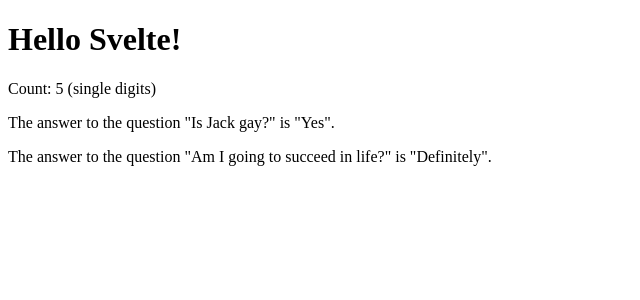
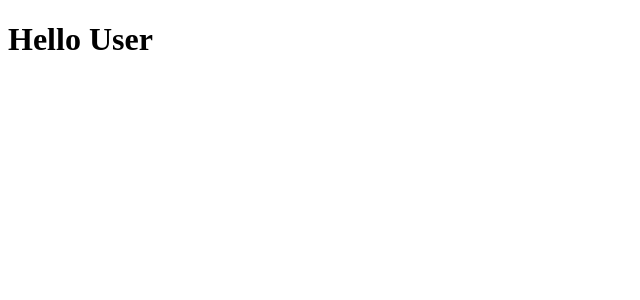
Before and after one commit to piggypiggyyoinkyoink/experimentation, a SvelteKit app in the folder svelte/: page / in a window 1280 px wide. Shown: the top 300 px of the page, without its empty margins (0-640 px from the left). Built offline with nearby package versions, Linux system fonts and the light colour scheme.

Commit message:
started new tutorial bc old one was bad

```diff
--- /dev/null
+++ b/svelte/src/lib/components/Header.svelte
@@ -0,0 +1,9 @@
+<script>
+    let {name} = $props();
+</script>
+
+<h1>Hello {name}</h1>
+
+<style>
+
+</style>
--- a/svelte/src/lib/components/counter.svelte
+++ /dev/null
@@ -1,14 +0,0 @@
-<script>
-    let count = $state({
-        value: 0,
-        note: "single digits",
-    });
-    setInterval(()=>{
-        count.value++;
-        if (count.value > 9){
-            count.note = `${count.value.toString().length} digits`;
-        }
-    }, 1000);
-</script>
-
-<p>Count: {count.value} ({count.note})</p>
--- a/svelte/src/lib/components/hello.svelte
+++ /dev/null
@@ -1 +0,0 @@
-<h1>Hello Svelte!</h1>
--- a/svelte/src/lib/components/questionAndAnswer.svelte
+++ /dev/null
@@ -1,12 +0,0 @@
-<script>
-    function getRandomAnswer(){
-        answers = ["Absolutely!", "Definitely", "Perhaps", "Let's see", "Not a chance", "Nope"]
-        return answers[Math.floor(Math.random()*answers.length)]
-    }
-    let answers = ["Absolutely!", "Definitely", "Perhaps", "Let's see", "Not a chance", "Nope"]
-
-    let { question = "Am I going to succeed in life?", answer=getRandomAnswer()} = $props();
-
-</script>
-
-<p> The answer to the question "{question}" is "{answer}".</p>
--- a/svelte/src/routes/+page.svelte
+++ b/svelte/src/routes/+page.svelte
@@ -1,18 +1,6 @@
 <script>
-    import Hello from "$lib/components/hello.svelte"
-    import QuestionAndAnswer from "$lib/components/questionAndAnswer.svelte";
-    import Counter from "$lib/components/counter.svelte";
-    function getAnswer(){
-        let list = ["Yes", "Definitely", "Absolutely", "100%"]
-        return list[Math.floor(Math.random()*list.length)]
-    }
-    let qa = {
-        question: "Is Jack gay?",
-        answer: getAnswer()
-    };
+    import Header from "$lib/components/Header.svelte" //convention is upper case
+
 </script>
 
-<Hello />
-<Counter />
-<QuestionAndAnswer {...qa}/>
-<QuestionAndAnswer/>
+<Header name = "User"/>
```
